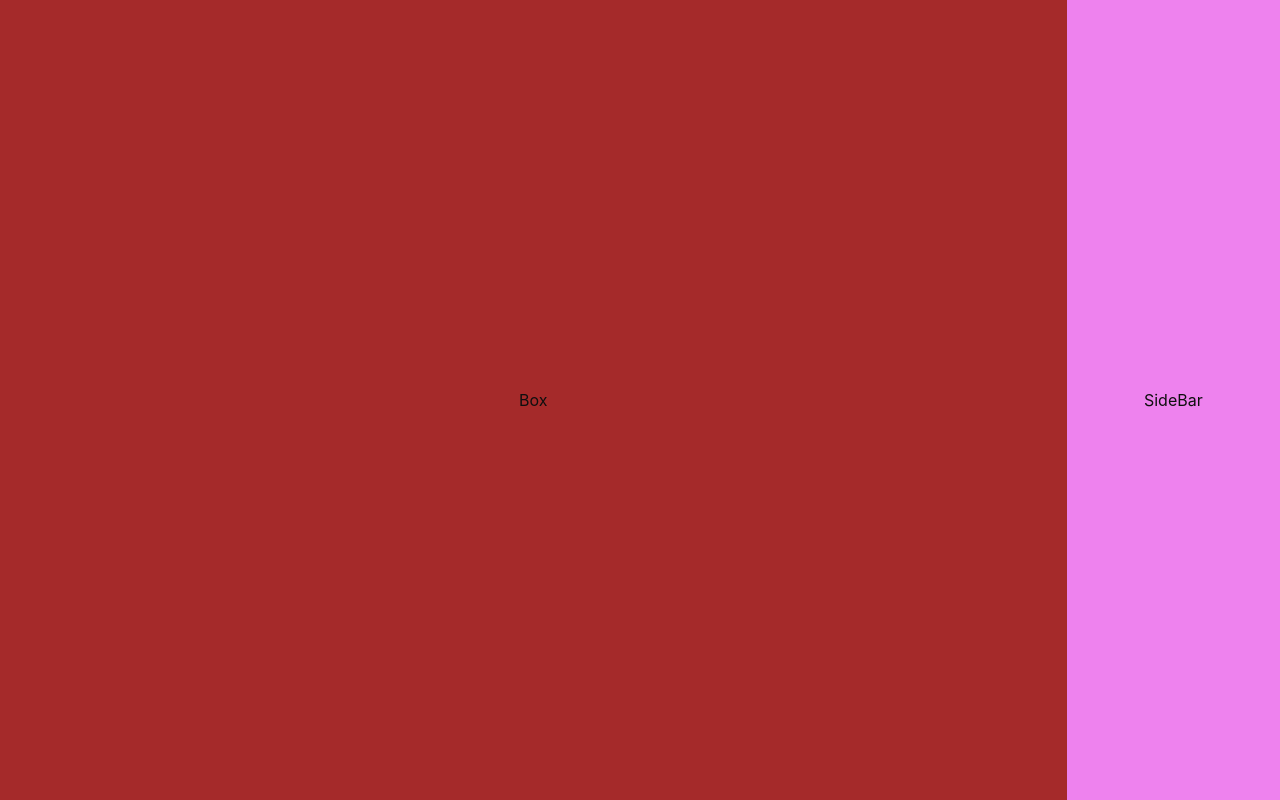
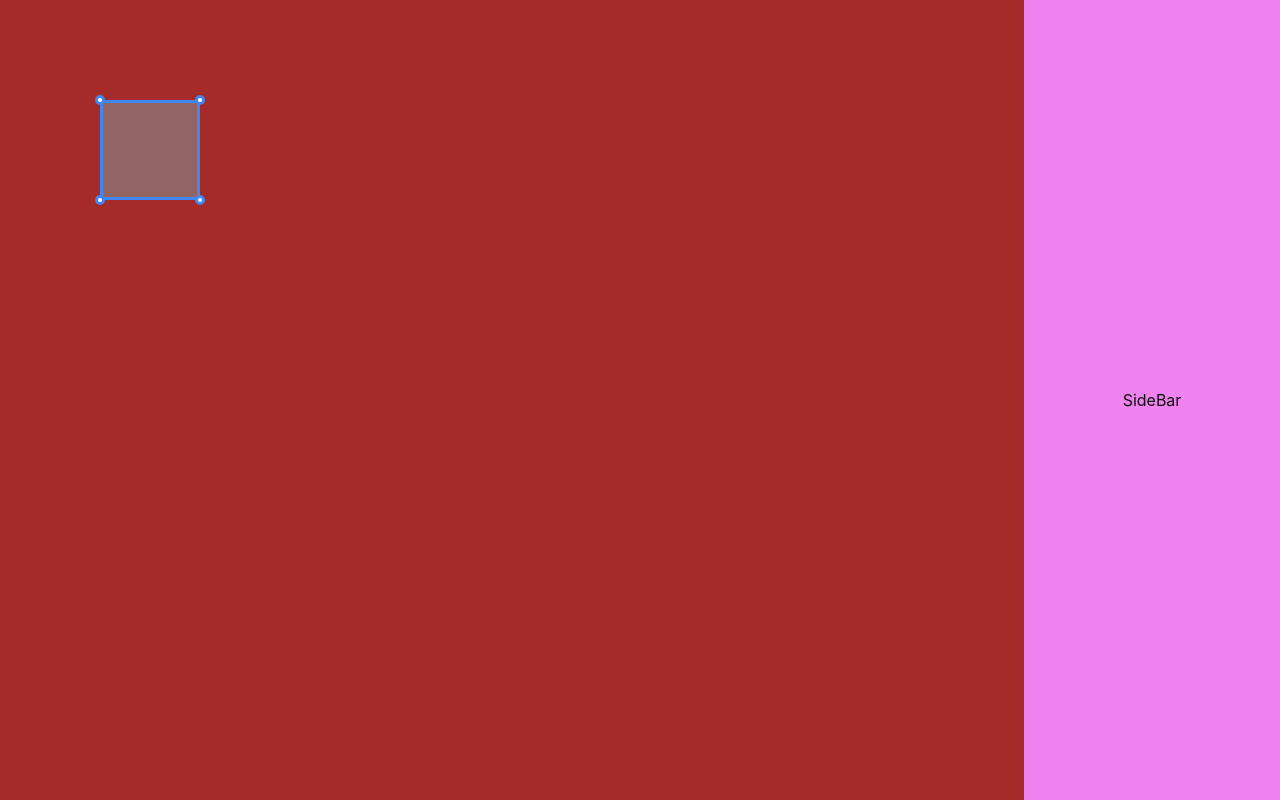
Before and after one commit to husseinhareb/croppy, a React (Vite) app: page / in a window 1280 px wide. Built offline with nearby package versions, Linux system fonts and the light colour scheme.

Commit message:
resizable box

```diff
--- a/src/components/Box.jsx
+++ b/src/components/Box.jsx
@@ -1,10 +1,108 @@
-import React from 'react'
+import React, { useState, useEffect } from 'react';
 import "../styles/Box.css"
 
 const Box = () => {
-  return (
-    <div className='box'>Box</div>
-  )
-}
+    const [width, setWidth] = useState(100);
+    const [height, setHeight] = useState(100);
+    const [left, setLeft] = useState(100);
+    const [top, setTop] = useState(100);
+    const [dragging, setDragging] = useState(false);
+    const [originalX, setOriginalX] = useState(0);
+    const [originalY, setOriginalY] = useState(0);
+    const [resizingCorner, setResizingCorner] = useState(null);
 
-export default Box
+    const minimumSize = 20;
+
+    useEffect(() => {
+        if (dragging) {
+            window.addEventListener('mousemove', handleMouseMove);
+            window.addEventListener('mouseup', handleMouseUp);
+        }
+        return () => {
+            window.removeEventListener('mousemove', handleMouseMove);
+            window.removeEventListener('mouseup', handleMouseUp);
+        };
+    }, [dragging]);
+
+    const handleMouseDown = (e) => {
+        e.preventDefault();
+        setDragging(true);
+        setOriginalX(e.pageX);
+        setOriginalY(e.pageY);
+        if (e.target.classList.contains('resizer')) {
+            setResizingCorner(e.target.classList[1]);
+        }
+    };
+
+    const handleMouseMove = (e) => {
+        if (dragging) {
+            if (!resizingCorner) {
+                const newLeft = left + (e.pageX - originalX);
+                const newTop = top + (e.pageY - originalY);
+                setLeft(newLeft);
+                setTop(newTop);
+                setOriginalX(e.pageX);
+                setOriginalY(e.pageY);
+            } else {
+                const deltaX = e.pageX - originalX;
+                const deltaY = e.pageY - originalY;
+
+                let newWidth = width;
+                let newHeight = height;
+                let newLeft = left;
+                let newTop = top;
+
+                if (resizingCorner.includes('right')) {
+                    newWidth += deltaX;
+                } else {
+                    newWidth -= deltaX;
+                    newLeft += deltaX;
+                }
+
+                if (resizingCorner.includes('bottom')) {
+                    newHeight += deltaY;
+                } else {
+                    newHeight -= deltaY;
+                    newTop += deltaY;
+                }
+
+                if (newWidth > minimumSize) {
+                    setWidth(newWidth);
+                }
+
+                if (newHeight > minimumSize) {
+                    setHeight(newHeight);
+                }
+
+                setLeft(newLeft);
+                setTop(newTop);
+                setOriginalX(e.pageX);
+                setOriginalY(e.pageY);
+            }
+        }
+    };
+
+    const handleMouseUp = () => {
+        setDragging(false);
+        setResizingCorner(null);
+    };
+
+    return (
+        <div className='box'>
+            <div
+                className="resizable"
+                style={{ width: `${width}px`, height: `${height}px`, position: 'absolute', left: `${left}px`, top: `${top}px`, cursor: dragging ? 'grabbing' : 'grab' }}
+                onMouseDown={handleMouseDown}
+            >
+                <div className="resizers">
+                    <div className="resizer top-left"></div>
+                    <div className="resizer top-right"></div>
+                    <div className="resizer bottom-left"></div>
+                    <div className="resizer bottom-right"></div>
+                </div>
+            </div>
+        </div>
+    );
+};
+
+export default Box;
--- a/src/styles/Box.css
+++ b/src/styles/Box.css
@@ -3,6 +3,51 @@
   display: flex;
   justify-content: center;
   align-items: center;
-  flex:5;
+  flex:4;
   background-color: brown;
 }
+
+.resizable {
+  background: #8b8181aa;
+  position: absolute;
+}
+
+.resizable .resizers {
+  width: 100%;
+  height: 100%;
+  border: 3px solid #4286f4;
+  box-sizing: border-box;
+}
+
+.resizable .resizers .resizer {
+  width: 10px;
+  height: 10px;
+  border-radius: 50%;
+  background: white;
+  border: 3px solid #4286f4;
+  position: absolute;
+}
+
+.resizable .resizers .resizer.top-left {
+  left: -5px;
+  top: -5px;
+  cursor: nwse-resize;
+}
+
+.resizable .resizers .resizer.top-right {
+  right: -5px;
+  top: -5px;
+  cursor: nesw-resize;
+}
+
+.resizable .resizers .resizer.bottom-left {
+  left: -5px;
+  bottom: -5px;
+  cursor: nesw-resize;
+}
+
+.resizable .resizers .resizer.bottom-right {
+  right: -5px;
+  bottom: -5px;
+  cursor: nwse-resize;
+}
```
